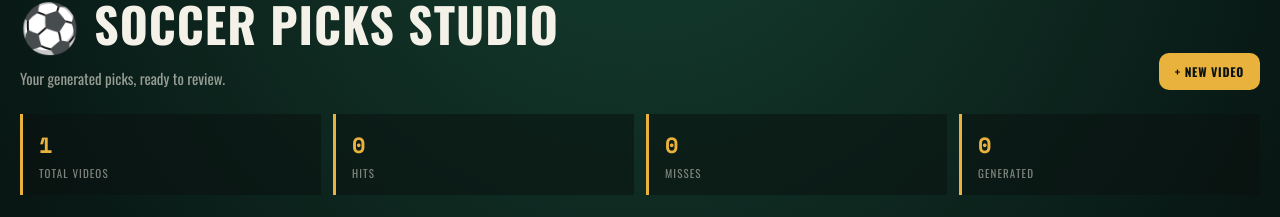
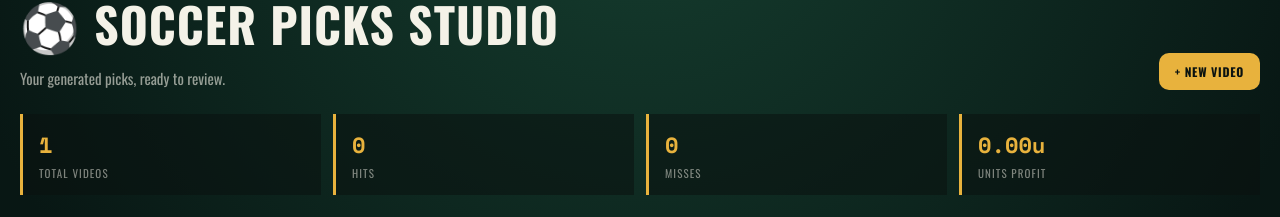
Before and after one commit to StevenVeer/SoccerPicks, a React (Vite) app: page / in a window 1280 px wide. Shown: the part 79-296 px from the top of the page. Built offline with nearby package versions, Linux system fonts and the light colour scheme.

Commit message:
Replace Generated stat with units profit on dashboard
Assumes a flat 1 unit stake per ticket: hit contributes
(combined odds - 1), miss contributes -1, pending tickets are
excluded from the total.

```diff
--- a/src/App.jsx
+++ b/src/App.jsx
@@ -344,7 +344,14 @@ export default function App() {
     await Promise.allSettled(projects.map((p) => cardRefs.current[p.id]?.generate()));
   }
 
-  const readyCount = projects.filter((p) => media[p.id]?.videoBlob).length;
+  const unitsProfit = projects.reduce((total, p) => {
+    if (p.result === 'hit') {
+      const combinedOdds = p.picks.reduce((acc, pick) => acc * pick.odds, 1);
+      return total + (combinedOdds - 1);
+    }
+    if (p.result === 'miss') return total - 1;
+    return total;
+  }, 0);
   const activeProject = projects.find((project) => project.id === activeProjectId);
   const videoModalProject = projects.find((project) => project.id === videoModalProjectId);
 
@@ -482,7 +489,7 @@ export default function App() {
         <div><b>{projects.length}</b><span>Total videos</span></div>
         <div><b>{projects.filter((p) => p.result === 'hit').length}</b><span>Hits</span></div>
         <div><b>{projects.filter((p) => p.result === 'miss').length}</b><span>Misses</span></div>
-        <div><b>{readyCount}</b><span>Generated</span></div>
+        <div><b>{unitsProfit.toFixed(2)}u</b><span>Units profit</span></div>
       </div>
       <div className="video-library">
         {[...projects].sort((a, b) => {
```
